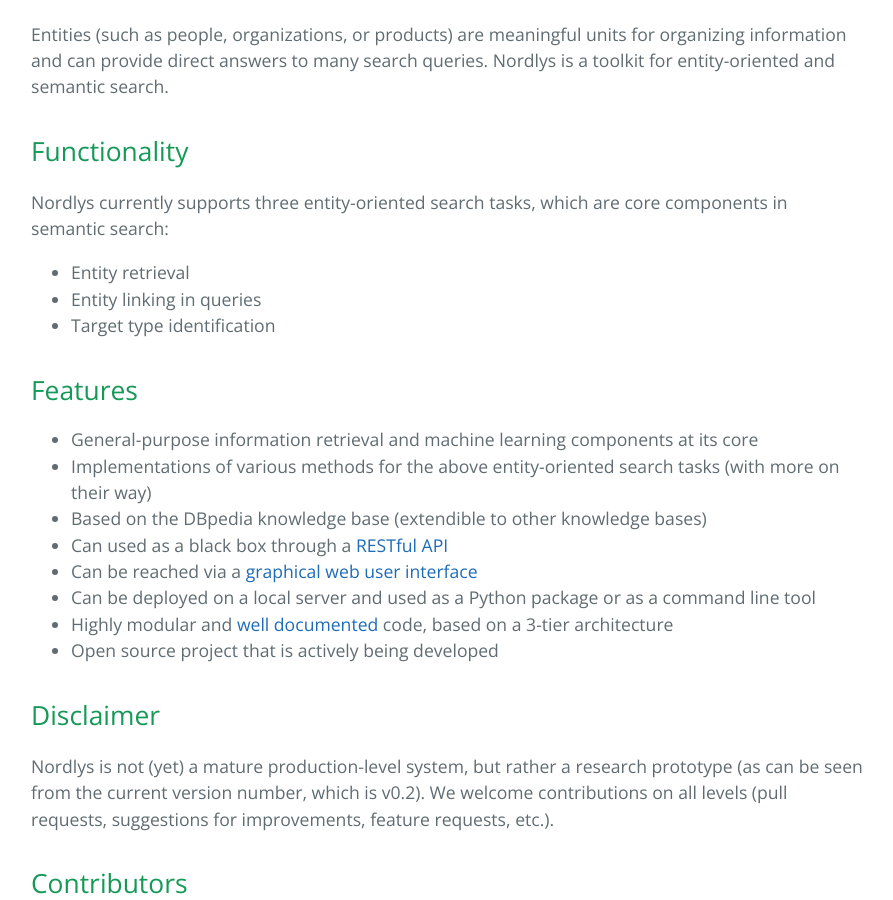
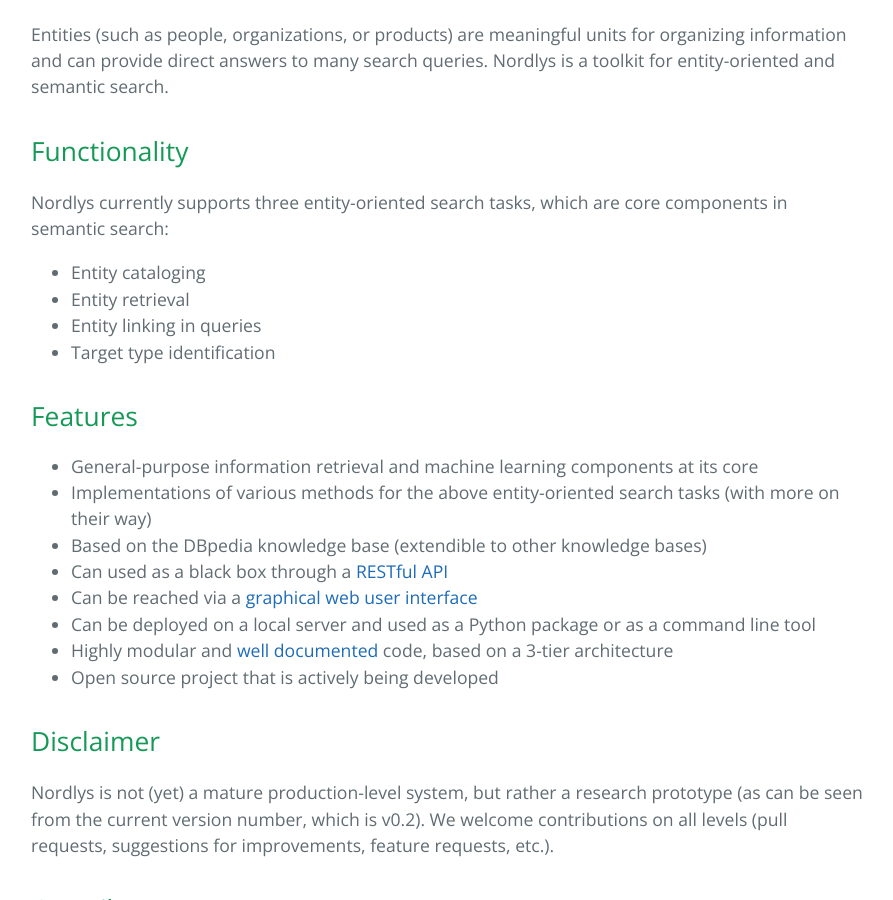
Before and after one commit to iai-group/nordlys, a Jekyll site: the page built from index.md, in a window 1280 px wide and 900 px high, scrolled down 394 px. Shown: the whole window, without its empty margins (193-1086 px from the left). Built offline with Jekyll 4.4.1, drawn with Linux system fonts in a browser that asks for light colours; our own code applies the rules of GitHub Pages for plain Markdown files.

Commit message:
Update index.md

```diff
--- a/index.md
+++ b/index.md
@@ -5,6 +5,7 @@
 
 Nordlys currently supports three entity-oriented search tasks, which are core components in semantic search:
 
+- Entity cataloging
 - Entity retrieval
 - Entity linking in queries
 - Target type identification
```
